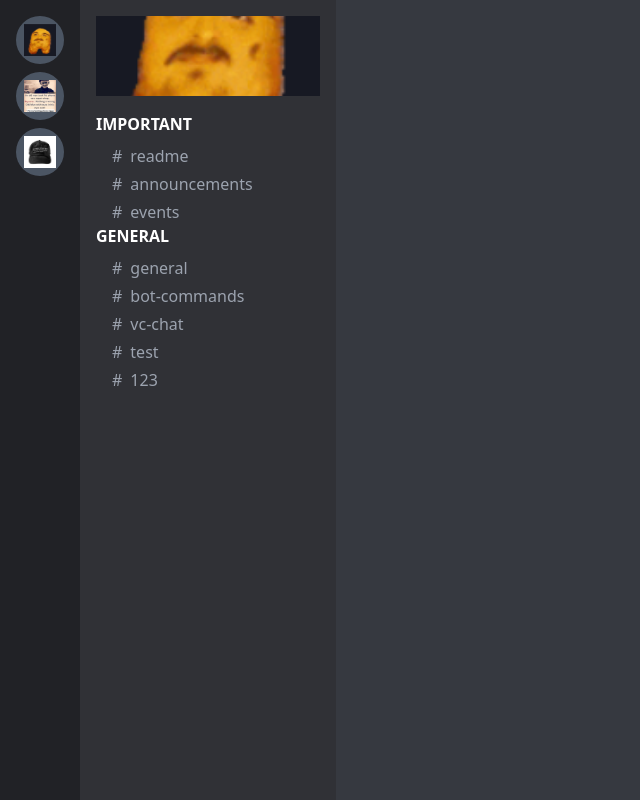
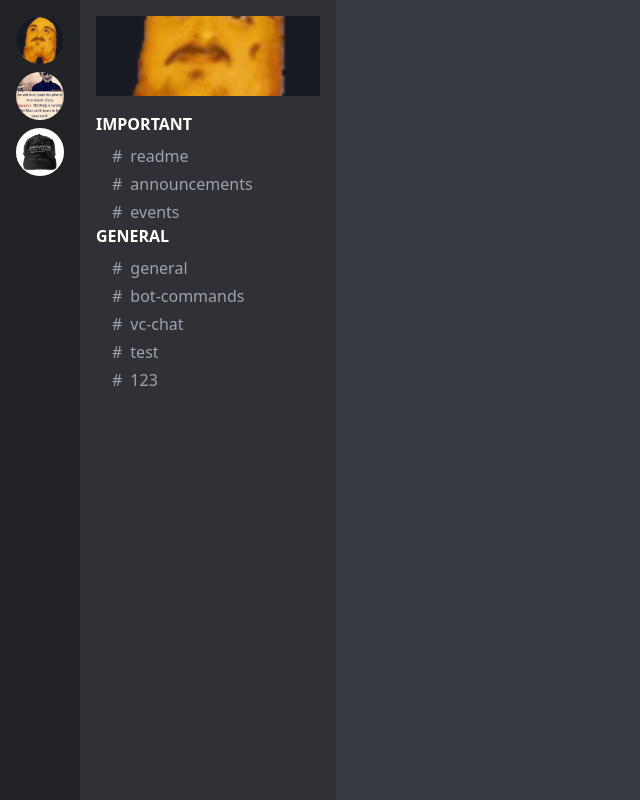
Before and after one commit to hopgrab/Discord-Offline-Proj, a React (Vite) app: page / in a window 1280 px wide. Shown: the whole page, without its empty margins (0-640 px from the left). Built offline with nearby package versions, Linux system fonts and the light colour scheme.

Commit message:
server profile change

```diff
--- a/src/App.jsx
+++ b/src/App.jsx
@@ -23,11 +23,14 @@ export default function App() {
             key={index}
             className="w-12 h-12 bg-gray-600 rounded-full flex items-center justify-center"
           >
-            <img
-              src={`./src/assets/${image}`}
-              alt={`Server ${index + 1}`}
-              className="w-8 h-8"
-            />
+            <div className="avatar">
+              <div className="w-fit rounded-full">
+                <img
+                  src={`./src/assets/${image}`}
+                  alt={`Server ${index + 1}`}
+                />
+              </div>
+            </div>
           </button>
         ))}
       </div>
```
